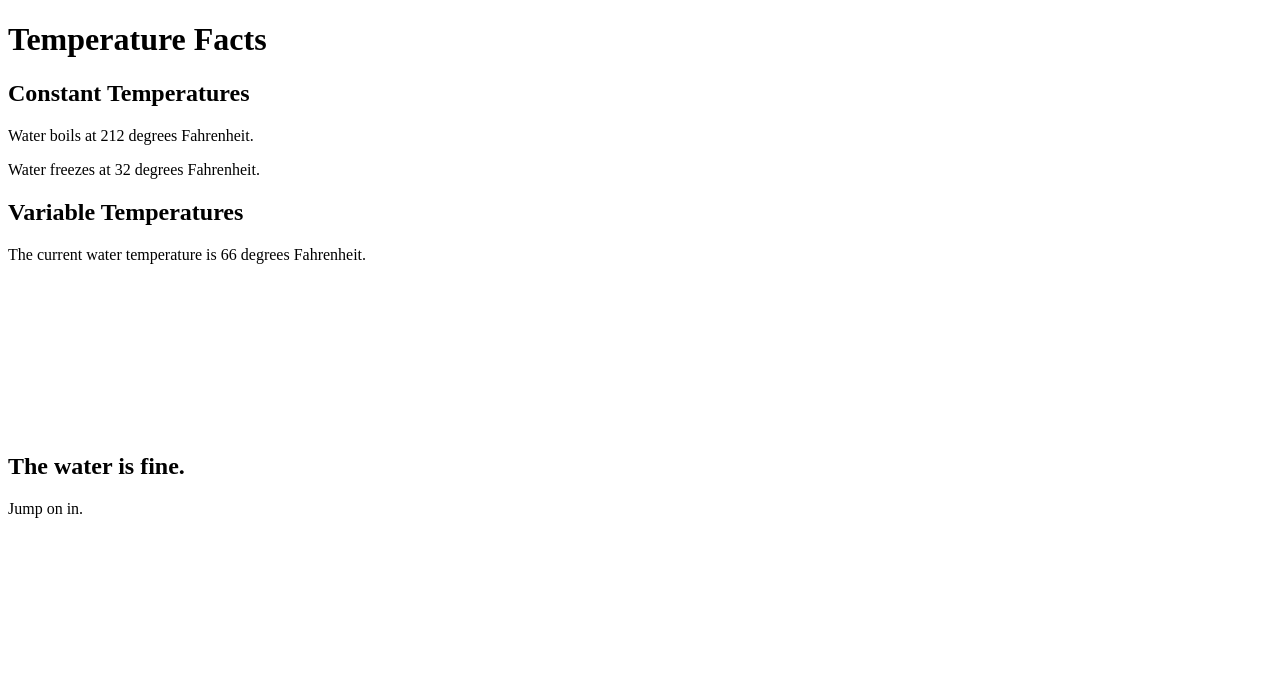
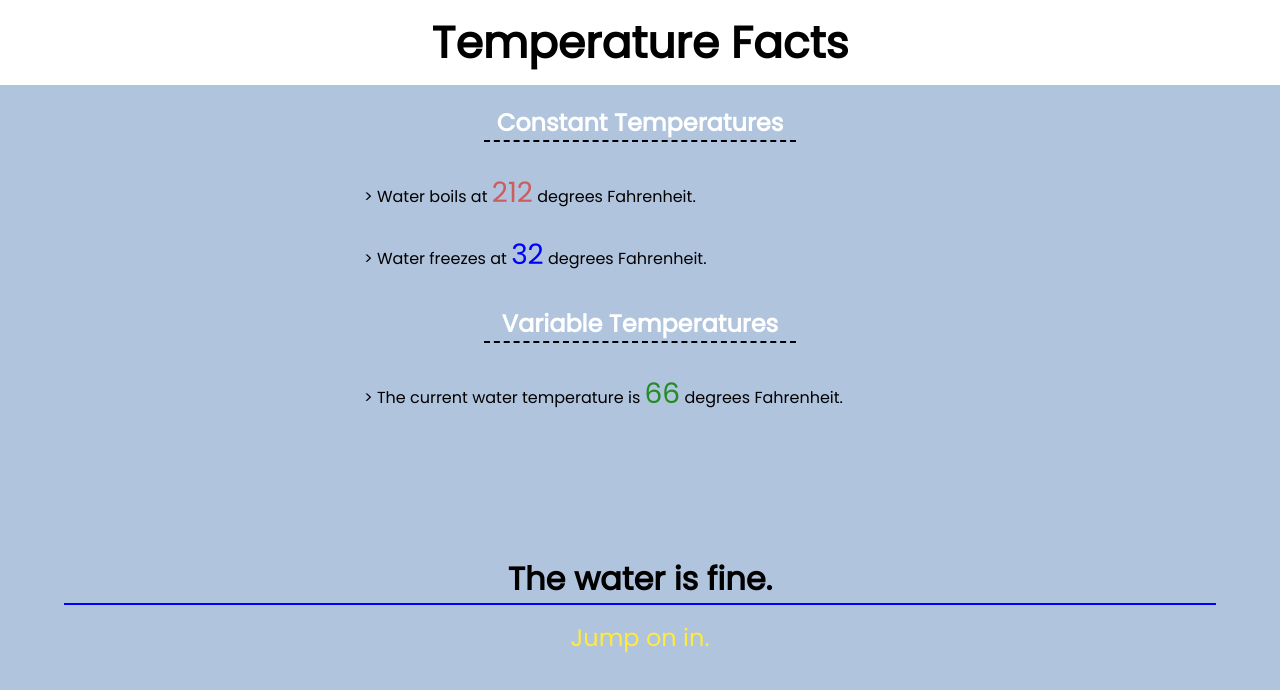
Before and after one commit to walleser-karli/m10-hw10-walleser-karli, a website: page index.html in a window 1280 px wide. Drawn offline with Linux system fonts and the light colour scheme.

Commit message:
Style page with colors, fonts, margin, and padding

```diff
--- a/index.html
+++ b/index.html
@@ -4,6 +4,12 @@
     <meta charset="utf-8">
     <meta name="viewport" content="width=device-width, initial-scale=1, shrink-to-fit=no">
     <link rel="stylesheet" type="text/css" href="main.css">
+
+    <!-- Google Fonts -->
+    <link rel="preconnect" href="https://fonts.googleapis.com">
+    <link rel="preconnect" href="https://fonts.gstatic.com" crossorigin>
+    <link href="https://fonts.googleapis.com/css2?family=Poppins&display=swap" rel="stylesheet">
+
     <title>Homework 10</title>
   </head>
   <body>
@@ -14,13 +20,13 @@
     <!-- Main Section -->
     <main>
       <section>
-        <h2>Constant Temperatures</h2>
-        <p>Water boils at <span id="boiling-temp"></span> degrees Fahrenheit.</p>
-        <p>Water freezes at <span id="freezing-temp"></span> degrees Fahrenheit.</p>
+        <h2 class="temp-heading">Constant Temperatures</h2>
+        <p class="main-p">> Water boils at <span id="boiling-temp"></span> degrees Fahrenheit.</p>
+        <p class="main-p">> Water freezes at <span id="freezing-temp"></span> degrees Fahrenheit.</p>
       </section>
       <section>
-        <h2>Variable Temperatures</h2>
-        <p>The current water temperature is <span id="water-temp"></span> degrees Fahrenheit.</p>
+        <h2 class="temp-heading">Variable Temperatures</h2>
+        <p class="main-p">> The current water temperature is <span id="water-temp"></span> degrees Fahrenheit.</p>
       </section>
     </main>
     <!-- Footer -->
@@ -38,6 +44,6 @@
         <p>Jump on in.</p>
       </section>
     </footer>
-    <script src="src/main.js"></script>
+    <script src="lib/main.js"></script>
   </body>
 </html>
--- a/main.css
+++ b/main.css
@@ -1,8 +1,78 @@
+* {
+  margin: 0;
+  padding: 0;
+  border: 0;
+}
 
 .hide {
   opacity: 0;
 }
+
 .show {
   opacity: 1;
   transition: opacity 1s;
 }
+
+body {
+  font-family: "Poppins", sans-serif;
+  background-color: lightsteelblue;
+}
+
+h1 {
+  text-align: center;
+  background-color: white;
+  padding: 10px 4%;
+  font-size: 2.75rem;
+}
+
+.temp-heading {
+  text-align: center;
+  margin: 20px 24%;
+  font-size: 1.5rem;
+  color: white;
+  border-bottom: black 2px dashed;
+}
+
+.main-p {
+  padding: 10px 4%;
+}
+
+#boiling-temp {
+  color: indianred;
+  font-size: 1.75rem;
+}
+
+#freezing-temp {
+  color: blue;
+  font-size: 1.75rem;
+}
+
+#water-temp {
+  color: forestgreen;
+  font-size: 1.75rem;
+}
+
+#good-temp {
+  margin: 10px 5%;
+}
+
+#good-temp h2 {
+  text-align: center;
+  font-size: 2rem;
+  border-bottom: blue 2px double;
+}
+
+#good-temp p {
+  text-align: center;
+  padding-top: 15px;
+  font-size: 1.5rem;
+  color: #ffeb3b;
+}
+
+@media (min-width:650px) {
+  main {
+    max-width: 600px;
+    width: 100%;
+    margin: auto;
+  }
+}
```
